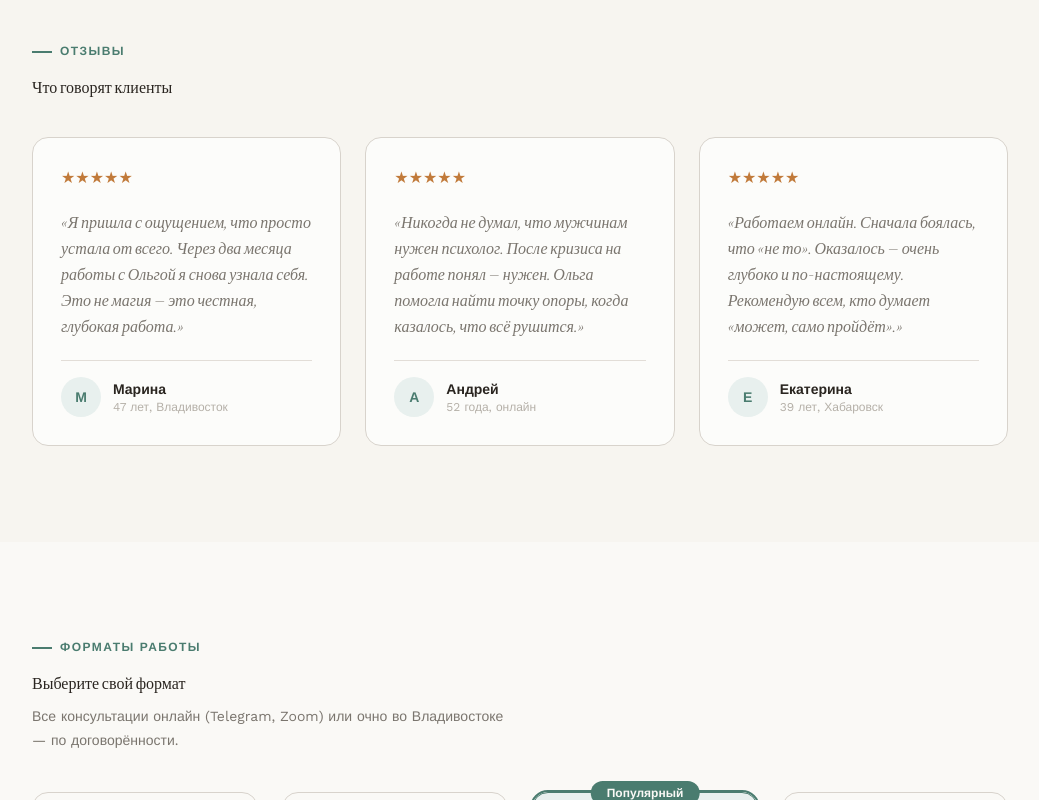
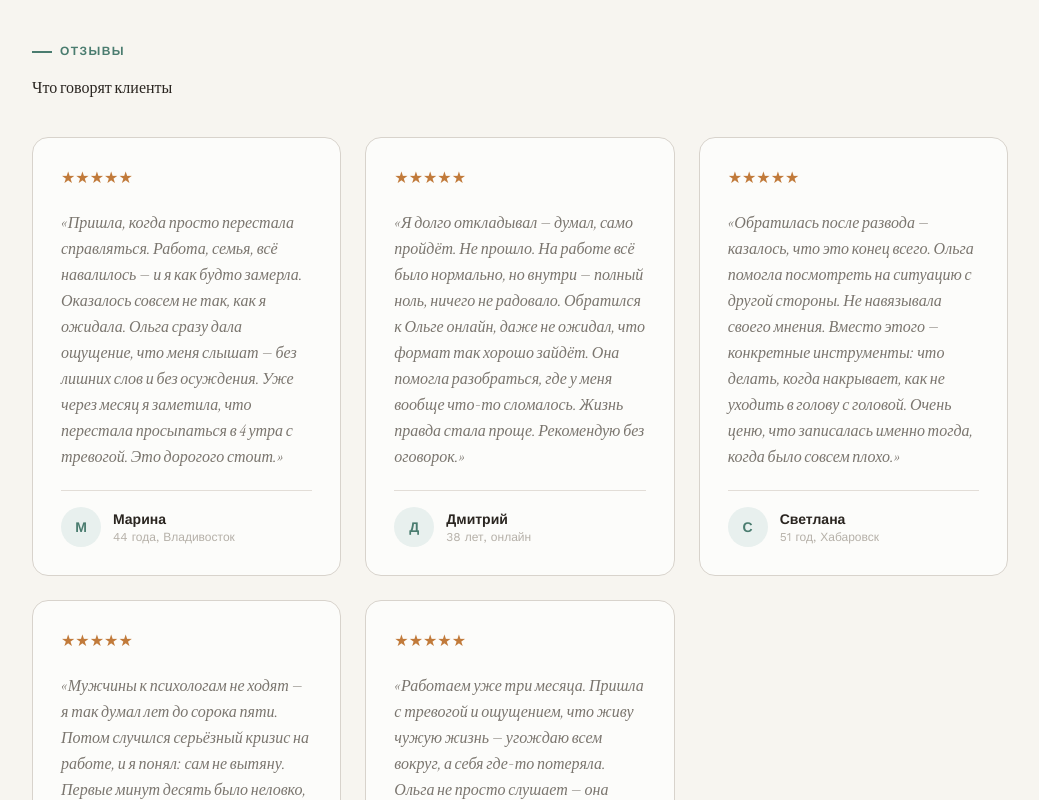
Before and after one commit to pr-poehali-dev/psychological-support-initiative, a React (Vite) app: page / in a window 1280 px wide. Shown: the part 3740-4540 px from the top of the page, without its empty margins (120-1159 px from the left). Built offline with nearby package versions, Linux system fonts and the light colour scheme.

Commit message:
feat: добавлены новые отзывы клиентов

```diff
--- a/src/pages/Index.tsx
+++ b/src/pages/Index.tsx
@@ -42,9 +42,11 @@ const STATS = [
 ];
 
 const TESTIMONIALS = [
-  { initial: "М", name: "Марина", meta: "47 лет, Владивосток", text: "Я пришла с ощущением, что просто устала от всего. Через два месяца работы с Ольгой я снова узнала себя. Это не магия — это честная, глубокая работа." },
-  { initial: "А", name: "Андрей", meta: "52 года, онлайн", text: "Никогда не думал, что мужчинам нужен психолог. После кризиса на работе понял — нужен. Ольга помогла найти точку опоры, когда казалось, что всё рушится." },
-  { initial: "Е", name: "Екатерина", meta: "39 лет, Хабаровск", text: "Работаем онлайн. Сначала боялась, что «не то». Оказалось — очень глубоко и по-настоящему. Рекомендую всем, кто думает «может, само пройдёт»." },
+  { initial: "М", name: "Марина", meta: "44 года, Владивосток", text: "Пришла, когда просто перестала справляться. Работа, семья, всё навалилось — и я как будто замерла. Оказалось совсем не так, как я ожидала. Ольга сразу дала ощущение, что меня слышат — без лишних слов и без осуждения. Уже через месяц я заметила, что перестала просыпаться в 4 утра с тревогой. Это дорогого стоит." },
+  { initial: "Д", name: "Дмитрий", meta: "38 лет, онлайн", text: "Я долго откладывал — думал, само пройдёт. Не прошло. На работе всё было нормально, но внутри — полный ноль, ничего не радовало. Обратился к Ольге онлайн, даже не ожидал, что формат так хорошо зайдёт. Она помогла разобраться, где у меня вообще что-то сломалось. Жизнь правда стала проще. Рекомендую без оговорок." },
+  { initial: "С", name: "Светлана", meta: "51 год, Хабаровск", text: "Обратилась после развода — казалось, что это конец всего. Ольга помогла посмотреть на ситуацию с другой стороны. Не навязывала своего мнения. Вместо этого — конкретные инструменты: что делать, когда накрывает, как не уходить в голову с головой. Очень ценю, что записалась именно тогда, когда было совсем плохо." },
+  { initial: "А", name: "Андрей", meta: "47 лет, Владивосток", text: "Мужчины к психологам не ходят — я так думал лет до сорока пяти. Потом случился серьёзный кризис на работе, и я понял: сам не вытяну. Первые минут десять было неловко, потом как отпустило. Ольга умеет задавать правильные вопросы — точные, без лишнего. Жалею только, что не пришёл раньше." },
+  { initial: "Е", name: "Екатерина", meta: "33 года, онлайн", text: "Работаем уже три месяца. Пришла с тревогой и ощущением, что живу чужую жизнь — угождаю всем вокруг, а себя где-то потеряла. Ольга не просто слушает — она помогает структурировать то, что в голове каша. Я начала говорить «нет» на работе. Для меня это был настоящий прорыв. Советую всем, кто думает: «может, само рассосётся». Не рассосётся." },
 ];
 
 const PRICING = [
```
